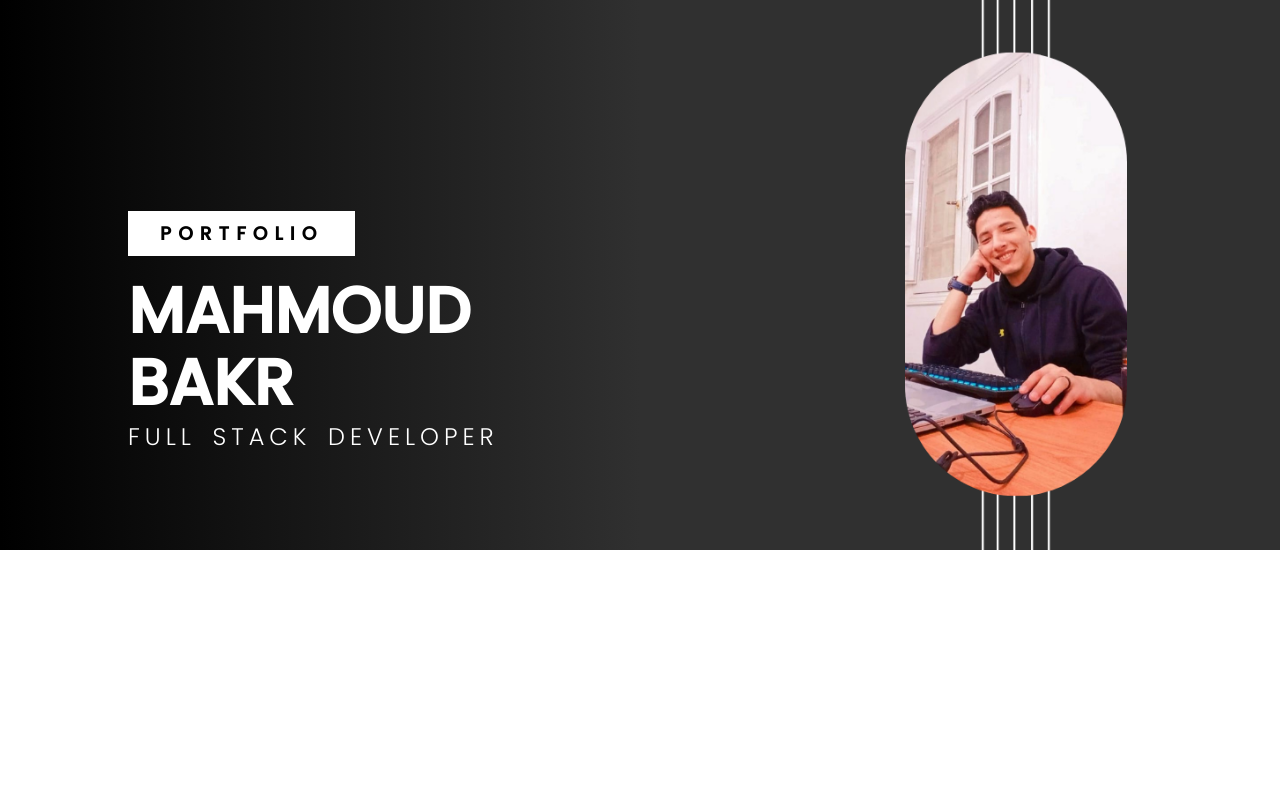
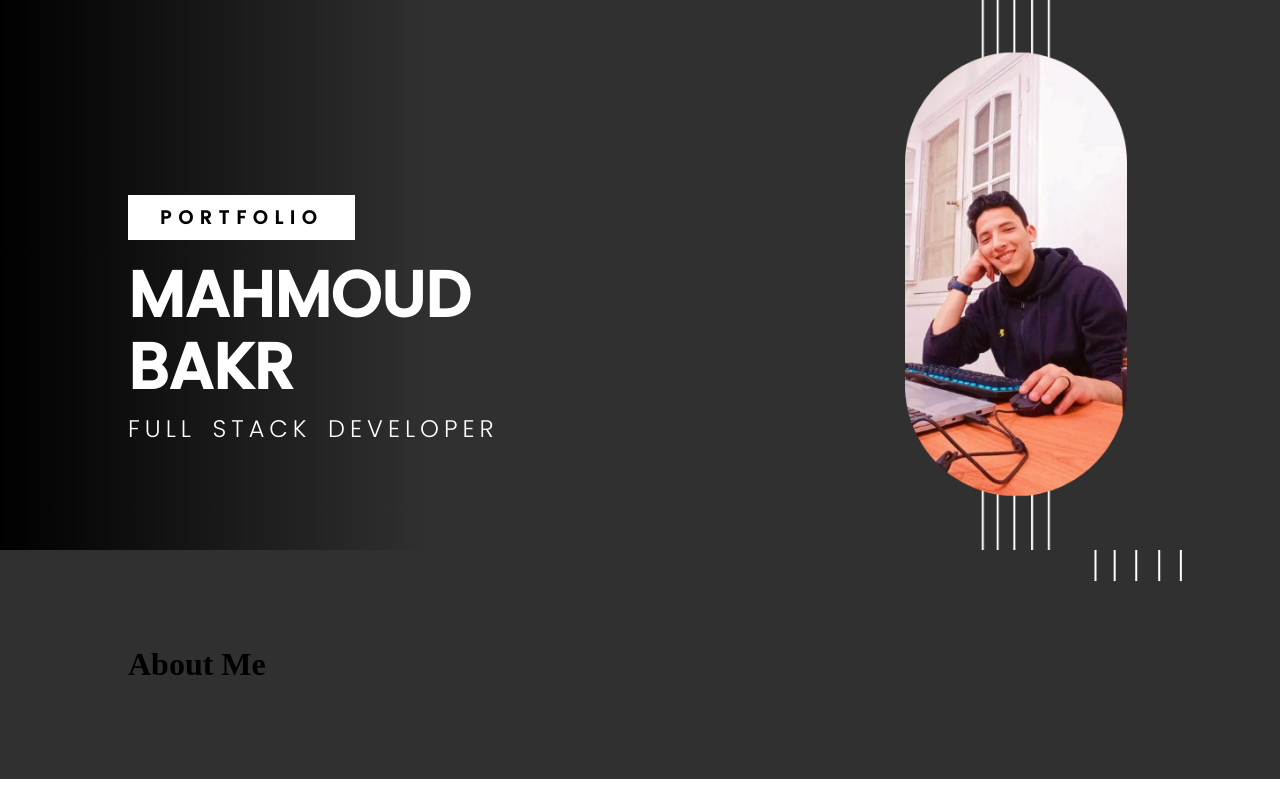
Before and after one commit to MahmoudBakr23/new-portfolio, a React (Create React App) app: page / in a window 1280 px wide. Built offline with nearby package versions, Linux system fonts and the light colour scheme.

Commit message:
Initiate the About page

```diff
--- a/src/App.js
+++ b/src/App.js
@@ -1,9 +1,11 @@
 import Home from "./Components/Home";
+import About from "./Components/About";
 
 const App = () => {
   return (
     <div className="App" style={{margin: 0}}>
       <Home />
+      <About />
     </div>
   );
 }
--- /dev/null
+++ b/src/Components/About.js
@@ -0,0 +1,13 @@
+import { AboutContainer, Heading, AboutWrapper } from './Styles/About.styled.js';
+
+const About = () => {
+    return(
+        <AboutContainer>
+            <AboutWrapper>
+                <Heading>About Me</Heading>
+            </AboutWrapper>
+        </AboutContainer>
+    )
+}
+
+export default About;
--- /dev/null
+++ b/src/Components/Styles/About.styled.js
@@ -0,0 +1,25 @@
+import styled from "styled-components";
+import aboutBg from '../../aboutbg.png';
+
+const AboutContainer = styled.div`
+    background-image: url(${aboutBg});
+    margin: 0;
+    background-size: cover;
+    background-position: center center;
+    width: 100%;
+`
+
+const AboutWrapper = styled.div`
+    display: flex;
+    justify-content: space-between;
+    padding: 6rem 8rem;
+    align-self: flex-end;
+    align-items: flex-start;
+`
+
+const Heading = styled.h1`
+    font-size: 2rem;
+    margin: 0;
+`
+
+export { AboutContainer, Heading, AboutWrapper }
--- a/src/Components/Styles/Home.styled.js
+++ b/src/Components/Styles/Home.styled.js
@@ -3,10 +3,9 @@ import myImg from "../../my_picture.png";
 
 
 const Container = styled.div`
-    @import url('https://fonts.googleapis.com/css2?family=Poppins:wght@200;300;500&family=Source+Sans+Pro:wght@200;300;400;600;700;900&display=swap');
     display: flex;
     justify-content: space-between;
-    background-image: ${props => props.right ? "linear-gradient(to right, black, #303030, #303030)" : "linear-gradient(to left, black, #303030, #303030)"};
+    background-image: ${props => props.right ? "linear-gradient(to right, #000, #303030, #303030, #303030)" : "linear-gradient(to left, black, #303030, #303030)"};
     color: white;
     padding: 0;
     margin: 0;
@@ -44,7 +43,7 @@ const SubHeading = styled.h2`
     font-weight: 300;
     word-spacing: 5px;
     letter-spacing: 5px;
-    margin: 0;
+    margin: 0.5rem 0;
 `
 
 const ImgContainer = styled.div`
--- a/src/index.css
+++ b/src/index.css
@@ -1,3 +1,5 @@
+@import url('https://fonts.googleapis.com/css2?family=Poppins:wght@200;300;500&family=Source+Sans+Pro:wght@200;300;400;600;700;900&display=swap');
+
 body {
     margin: 0;
     box-sizing: border-box;
```
Also changed, not shown: src/aboutbg.png (added).
